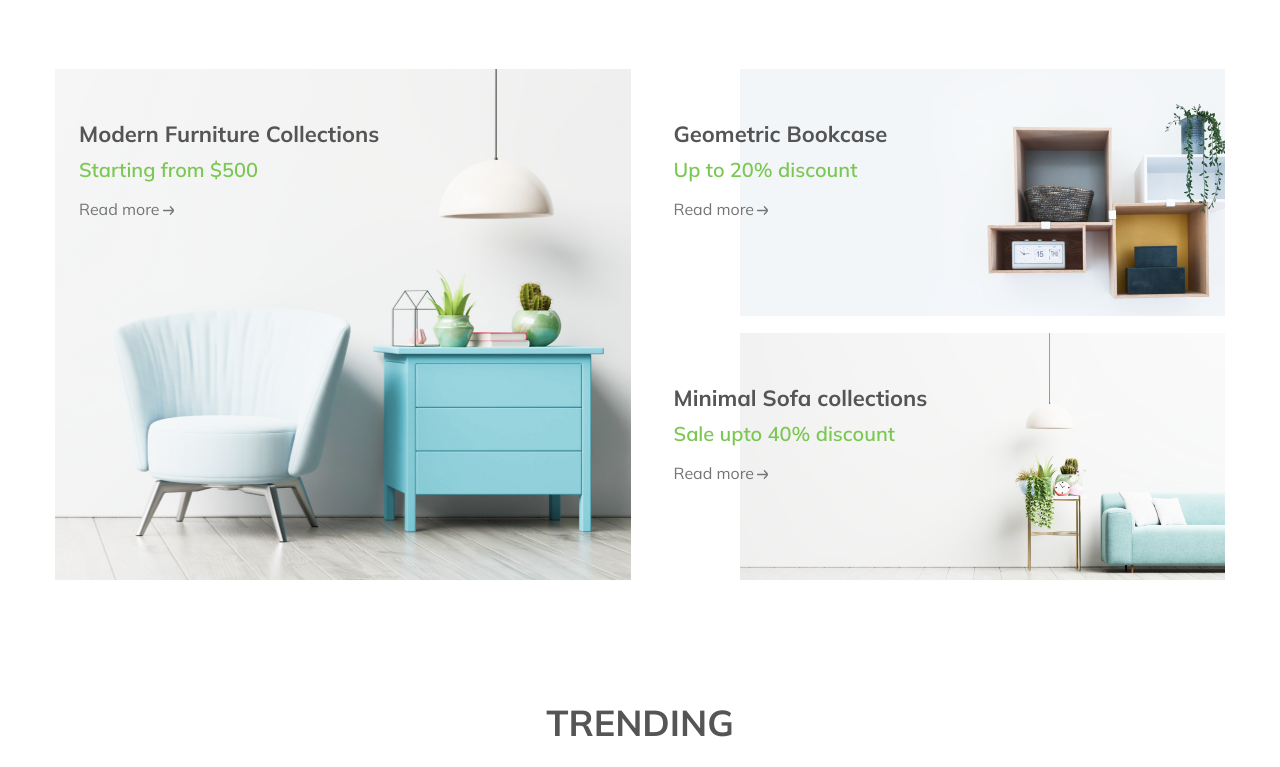
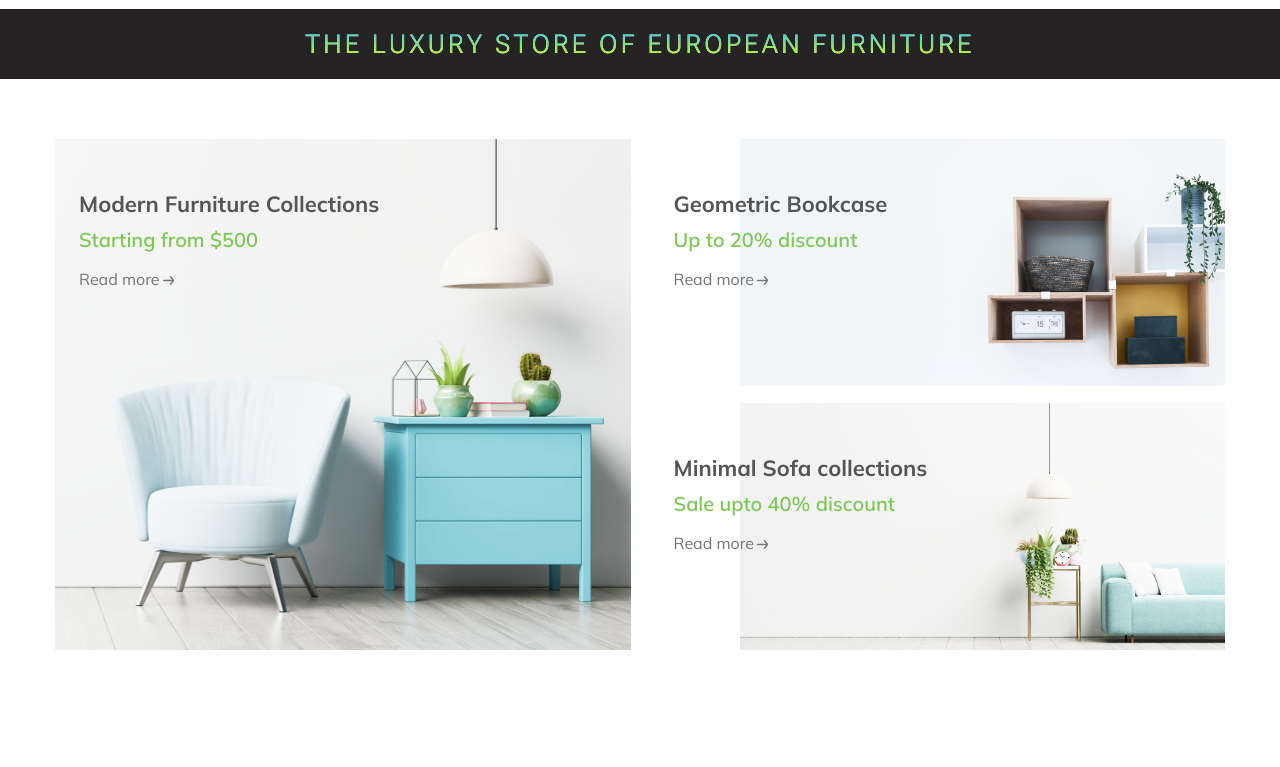
Before and after one commit to elena-savitskaya/homework_maket_grid, a plain HTML site: page index.html in a window 1280 px wide. Shown: the part 80-847 px from the top of the page. Drawn offline with Linux system fonts and the light colour scheme.

Commit message:
new main title

```diff
--- a/index.html
+++ b/index.html
@@ -30,6 +30,13 @@
         </div>
       </div>
     </header>
+    <section class="section_main">
+      <div class="container">
+        <div class="split">
+          <h1>THE LUXURY STORE OF EUROPEAN FURNITURE</h1>
+        </div>
+      </div>
+    </section>
     <section class="section_start">
       <div class="container">
         <div class="section_start_wrapper">
@@ -297,5 +304,6 @@
         </div>
       </div>
     </section>
+    <script src="./sctipt.js"></script>
   </body>
 </html>
--- /dev/null
+++ b/sctipt.js
@@ -0,0 +1,80 @@
+const color = `255 255 255`;
+
+const splitText = () => {
+    const split = document.querySelector(".split");
+    const textContainer = split.querySelector("h1");
+    const text = textContainer.innerHTML;
+
+    textContainer.innerHTML = "";
+
+    const lines = text.split(/<br\s*\/?>/i);
+
+    lines.forEach((line) => {
+        const lineDiv = document.createElement("div");
+        split.querySelector("h1").appendChild(lineDiv);
+
+        [...line].forEach((char) => {
+            const span = document.createElement("span");
+            span.dataset.char = char;
+            span.textContent = char === "" ? "&nbsp;" : char;
+            lineDiv.appendChild(span);
+        });
+    });
+};
+
+const addHoverEvent = () => {
+    const h1 = document.querySelector(".split h1");
+    const spans = h1.querySelectorAll("span");
+
+    const max = 1000;
+    spans.forEach((span, index) => {
+        span.addEventListener("mouseover", function () {
+            this.style.fontWeight = max;
+            this.style.textShadow = `0 0 0 rgb(${color} / 1)`
+            setFontWeight(spans, index, -1, max * 0.8);
+            setFontWeight(spans, index, -2, max * 0.6);
+            setFontWeight(spans, index, 1, max * 0.8);
+            setFontWeight(spans, index, 2, max * 0.6);
+        });
+        span.addEventListener("mouseout", function () {
+            this.style.backgroundColor = "";
+            this.style.fontSize = "";
+            this.style.textShadow = ``
+            resetFontWeight(spans, index, -1);
+            resetFontWeight(spans, index, -2);
+            resetFontWeight(spans, index, 1);
+            resetFontWeight(spans, index, 2);
+        });
+    });
+    h1.addEventListener("mouseout", function () {
+        spans.forEach((span, index) => {
+            resetFontWeight(spans, index, -1);
+            resetFontWeight(spans, index, -2);
+            resetFontWeight(spans, index, 1);
+            resetFontWeight(spans, index, 2);
+        });
+    });
+};
+
+const setFontWeight = (spans, index, offset, weight) => {
+    if (spans[index + offset]) {
+        console.log(index)
+        spans[index + offset].style.fontWeight = weight + "";
+        spans[index + offset].style.textShadow = `0 0 0 rgb(${color} / ${1 * (weight / 10) / 1.2}%)`
+
+    }
+};
+
+const resetFontWeight = (spans, index, offset) => {
+    if (spans[index + offset]) {
+        spans[index + offset].style.fontWeight = "";
+        spans[index + offset].style.textShadow = "";
+    }
+};
+
+const init = () => {
+    splitText();
+    addHoverEvent();
+};
+
+window.addEventListener("DOMContentLoaded", init());
--- a/styles/style.css
+++ b/styles/style.css
@@ -1,5 +1,6 @@
 @import url('https://fonts.googleapis.com/css2?family=Mulish:wght@400;600;700&display=swap');
 @import url('https://fonts.googleapis.com/css2?family=Rubik:wght@400;700&display=swap');
+@import url("https://fonts.googleapis.com/css2?family=Roboto+Flex:opsz,wght@8..144,100;8..144,200;8..144,300;8..144,400;8..144,500;8..144,600;8..144,700;8..144,800;8..144,900;8..144,1000&display=swap");
 
 * {
     margin: 0;
@@ -57,7 +58,7 @@ img {
     font-weight: 700;
     font-family: Mulish, sans-serif;
     font-size: 22px;
-    line-height: 26px;
+    line-height: 25px;
     color: #252323;
 }
 
@@ -68,6 +69,57 @@ img {
 .burger-menu {
     display: none;
 }
+
+
+.section_main {
+    width: 100%;
+    padding: 20px 0;
+    background:  #252323;
+    color: #fff;
+    display: flex;
+    align-items: center;
+    justify-content: center;
+    -webkit-font-smoothing: antialiased;
+  }
+
+  .split h1 {
+    font-size: 26px;
+    letter-spacing: .2rem;
+    text-align: center;
+    font-family: "Roboto Flex";
+    font-weight: 300;
+    font-style: normal;
+    font-stretch: 100%;
+    line-height: initial;
+    font-variation-settings: "opsz" 48, "slnt" 0, "GRAD" 0, "XTRA" 468, "YOPQ" 79,
+      "YTAS" 750, "YTDE" -203, "YTFI" 738, "YTLC" 514, "YTUC" 712;
+    font-optical-sizing: auto;
+  }
+
+  .split h1 span {
+    display: inline-block;
+    white-space: break-spaces;
+    transition: font-weight 0.2s ease;
+    position: relative;
+  }
+
+  .split h1 span::before,
+  .split h1 span::after {
+    content: attr(data-char);
+    position: absolute;
+    left: 0;
+    color: transparent;
+  }
+
+  .split h1 span::after{
+    z-index: 2;
+    filter: none;
+    color: transparent;
+     background: linear-gradient(#2cc8f7, #ceff00) 0% 0% / 400% 100%;
+     background-clip: text;
+  -webkit-background-clip: text;
+  color: transparent;
+  }
 
 .section_start_button::after {
     content: url('../images/arrow.png');
```
